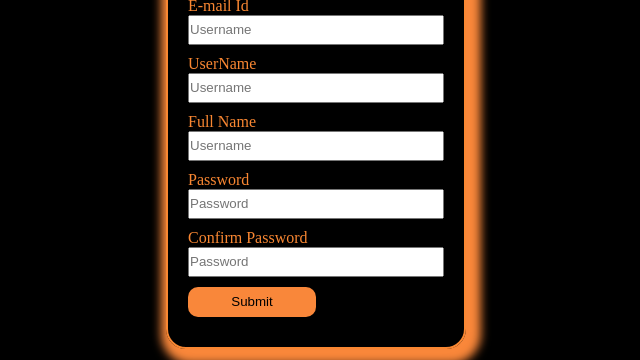
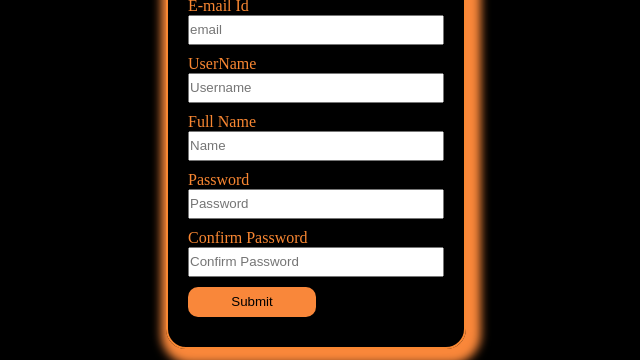
Before and after one commit to AtharvTiwari535/The_ViperOSNIT, a plain HTML site: page sign.html in a window 1280 px wide. Shown: the part 323-683 px from the top of the page, 324-964 px from the left. Drawn offline with Linux system fonts and the light colour scheme.

Commit message:
Update Sing-up

```diff
--- a/sign.html
+++ b/sign.html
@@ -75,20 +75,20 @@ form input[type="submit"]:hover {
             <h1 style="color: #f98732;">Sign-Up</h1>
         </center>
         <label for="email">E-mail Id</E-mail></label>
-        <input type="email" name="email" id="email" placeholder="Username" autocomplete="off"/>
+        <input type="email" name="email" id="email" placeholder="email" autocomplete="off"/>
         <label>UserName</label>
-        <input type="text" name="uname" id="email" placeholder="Username" autocomplete="off"/>
+        <input type="text" name="uname" id="uname" placeholder="Username" autocomplete="off"/>
         <label for="email">Full Name</label>
-        <input type="email" name="email" id="email" placeholder="Username" autocomplete="off"/>
+        <input type="text" name="name" id="name" placeholder="Name" autocomplete="off"/>
         <label for="password">Password</label>
         <input type="password" name="password" id="password" placeholder="Password" autocomplete="off"/>
         <label for="password">Confirm Password</label>
-        <input type="password" name="password" id="password" placeholder="Password" autocomplete="off"/>
+        <input type="password" name="cpas" id="cpas" placeholder="Confirm Password" autocomplete="off"/>
         <input type="submit" value="Submit" id="submit" />
 
 
     </form>
-    <script src="css/js/login.js"></script>
+
 </body>
 
 </html>
```
